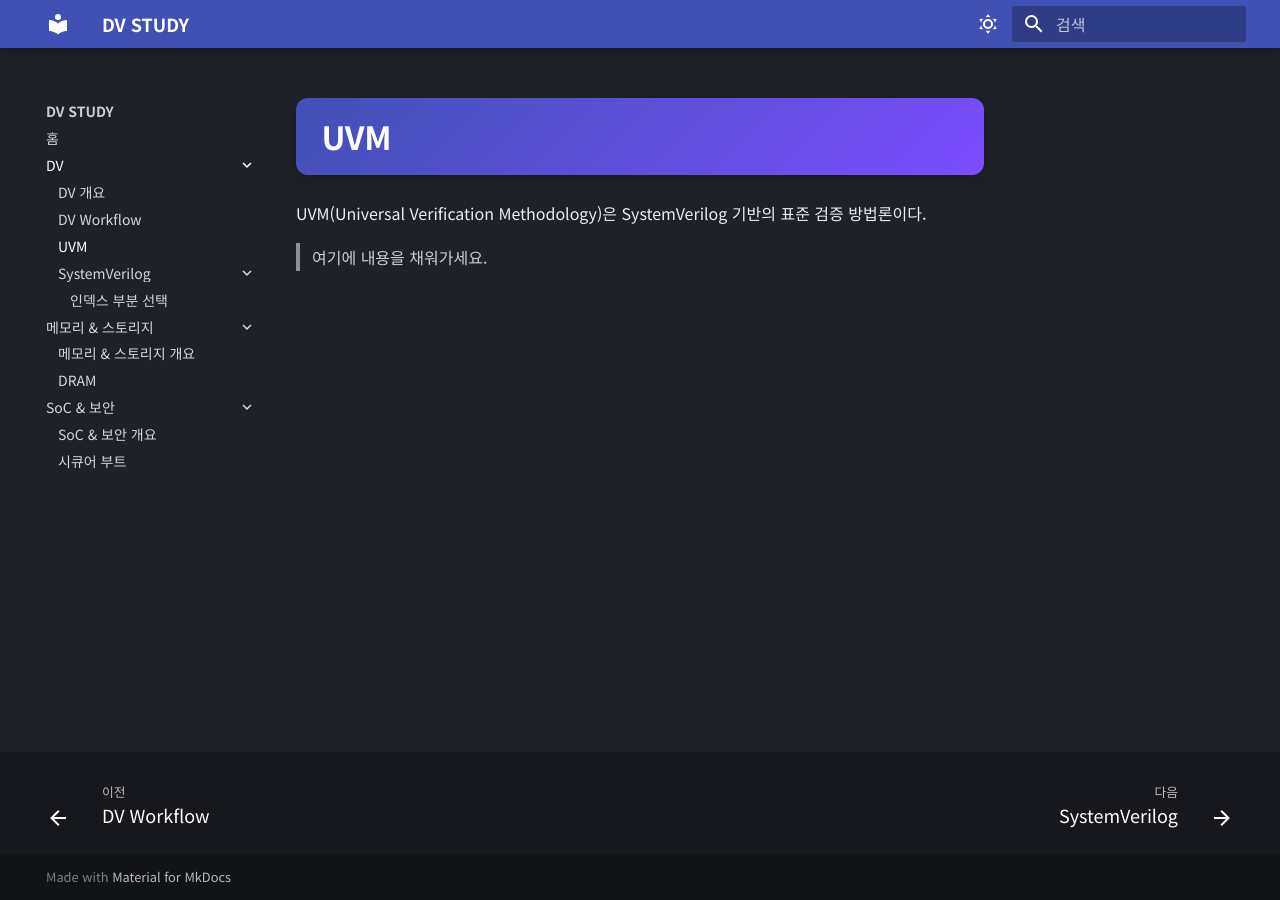
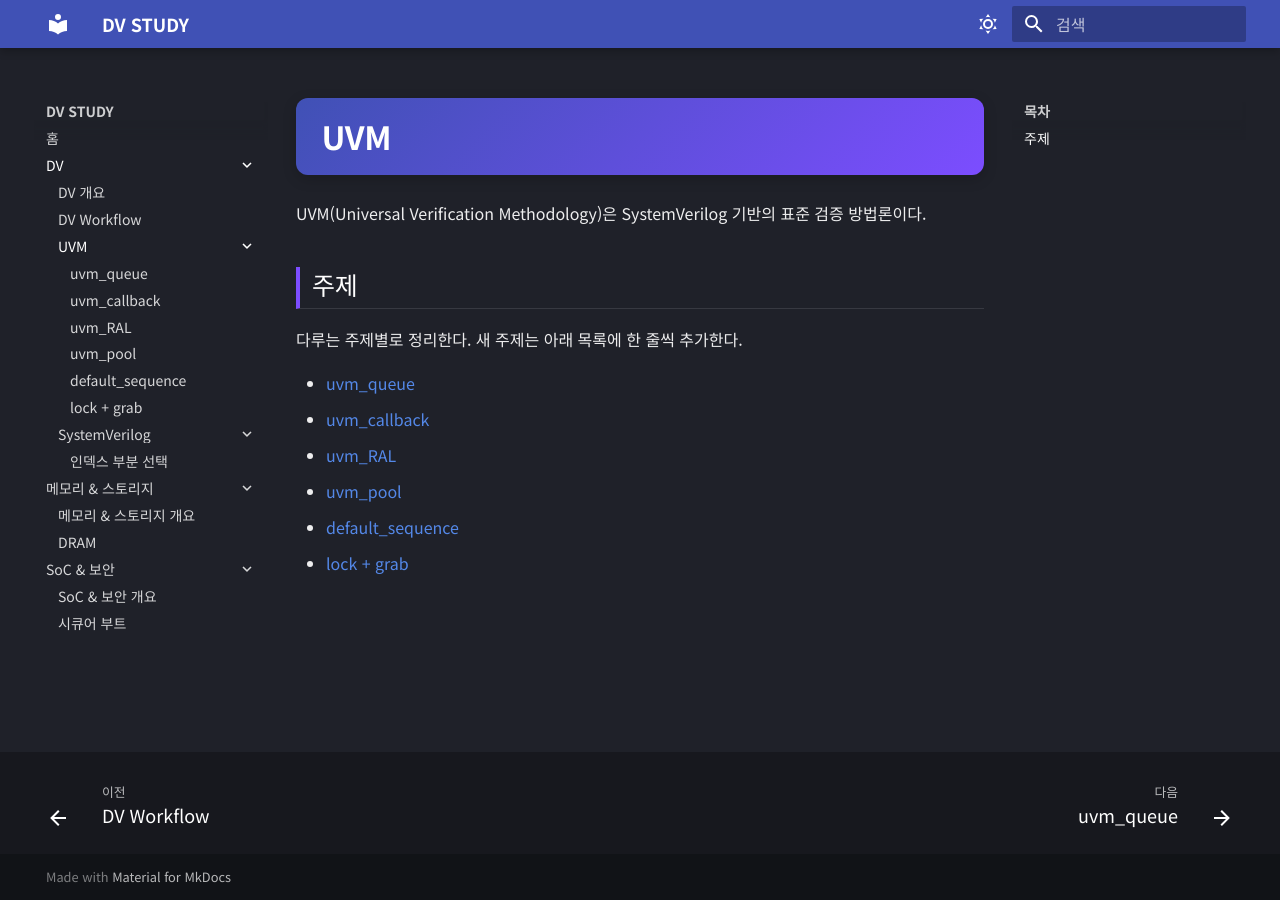
Before and after one commit to jaewoo9912/JDVS, an MkDocs documentation site: the page built from docs/dv/uvm/index.md, in a window 1280 px wide. Built offline with MkDocs 1.6.1 and Material for MkDocs 9.7.7, drawn with Linux system fonts in a browser that asks for light colours.

Commit message:
[+] Add uvm sub-contents

```diff
--- a/docs/dv/uvm.md
+++ /dev/null
@@ -1,5 +0,0 @@
-# UVM
-
-UVM(Universal Verification Methodology)은 SystemVerilog 기반의 표준 검증 방법론이다.
-
-> 여기에 내용을 채워가세요.
--- /dev/null
+++ b/docs/dv/uvm/index.md
@@ -0,0 +1,14 @@
+# UVM
+
+UVM(Universal Verification Methodology)은 SystemVerilog 기반의 표준 검증 방법론이다.
+
+## 주제
+
+다루는 주제별로 정리한다. 새 주제는 아래 목록에 한 줄씩 추가한다.
+
+- [uvm_queue](queue.md)
+- [uvm_callback](callback.md)
+- [uvm_RAL](ral.md)
+- [uvm_pool](pool.md)
+- [default_sequence](default-sequence.md)
+- [lock + grab](lock-grab.md)
--- a/mkdocs.yml
+++ b/mkdocs.yml
@@ -65,7 +65,14 @@ nav:
   - DV:
       - dv/intro.md                 # DV 폴더를 누르면 열리는 대표(개요) 페이지
       - DV Workflow: dv/workflow.md
-      - UVM: dv/uvm.md
+      - UVM:
+          - dv/uvm/index.md
+          - uvm_queue: dv/uvm/queue.md
+          - uvm_callback: dv/uvm/callback.md
+          - uvm_RAL: dv/uvm/ral.md
+          - uvm_pool: dv/uvm/pool.md
+          - default_sequence: dv/uvm/default-sequence.md
+          - lock + grab: dv/uvm/lock-grab.md
       - SystemVerilog:
           - dv/sv/index.md
           - 인덱스 부분 선택: dv/sv/indexed-part-select.md
```
Also changed, not shown: docs/dv/intro.md (+1 -1 lines), docs/dv/uvm/callback.md (added, +3 -0 lines), docs/dv/uvm/default-sequence.md (added, +3 -0 lines), docs/dv/uvm/lock-grab.md (added, +3 -0 lines), docs/dv/uvm/pool.md (added, +3 -0 lines), docs/dv/uvm/queue.md (added, +3 -0 lines), docs/dv/uvm/ral.md (added, +3 -0 lines).
